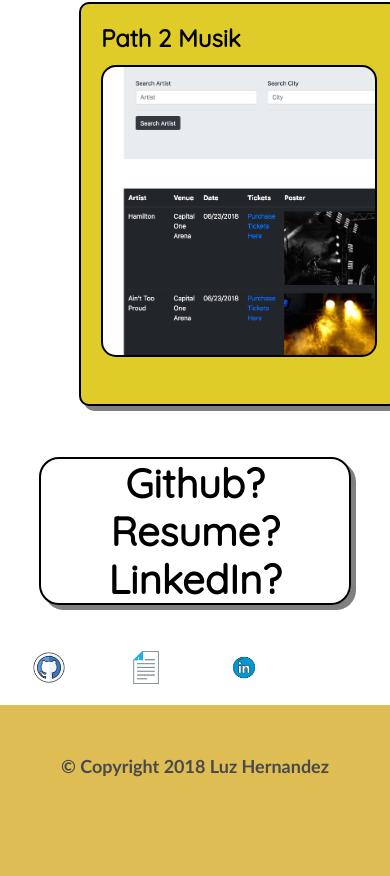
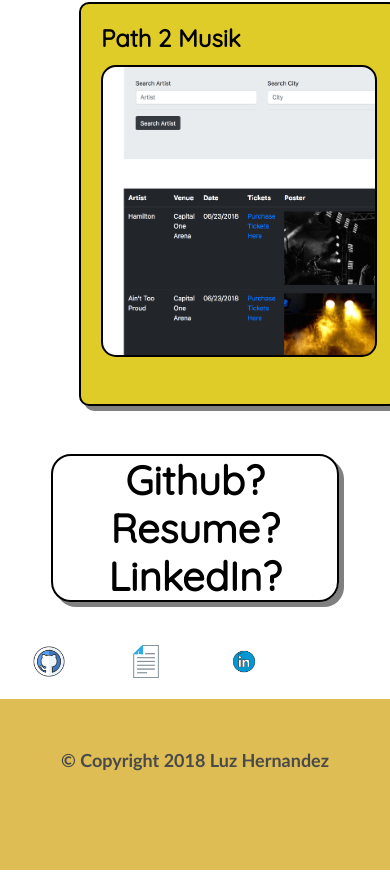
Before and after one commit to lhernandez5/PortfolioApp, a React (Create React App) app in the folder client/: page / in a window 390 px wide. Shown: the part 6523-7399 px from the top of the page. Built offline with nearby package versions, Linux system fonts and the light colour scheme.

Commit message:
media query

```diff
--- a/client/src/components/Container/Container.js
+++ b/client/src/components/Container/Container.js
@@ -178,8 +178,8 @@ class Container extends Component {
           </Row>
         </Wrapper>
         <Wrapper>
+          <Header>Github? Resume? LinkedIn?</Header>
           <Row>
-            <Header>Github? Resume? LinkedIn?</Header>
             <Col size="3">
               <Button
                 link={"https://github.com/lhernandez5"}
```
